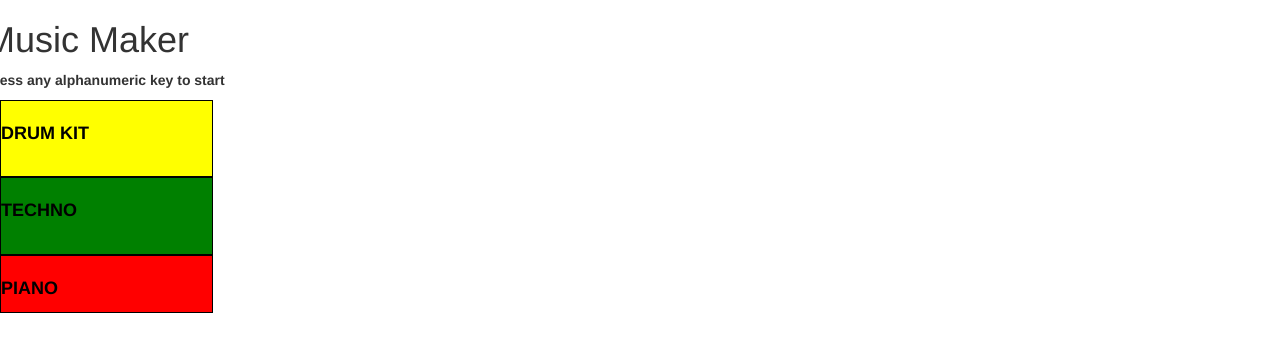
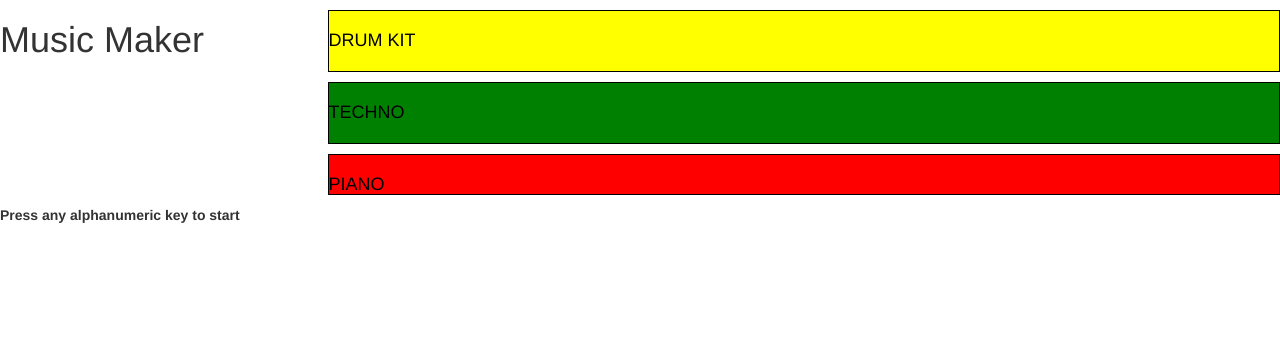
Before and after one commit to ColinSulli/TriviaTime, a plain HTML site: page index.html in a window 1280 px wide. Drawn offline with nearby package versions, Linux system fonts and the light colour scheme.

Commit message:
updated html, incomplete

```diff
--- a/index.html
+++ b/index.html
@@ -11,18 +11,13 @@
     <!-- Optional theme -->
     <link rel="stylesheet" href="https://maxcdn.bootstrapcdn.com/bootstrap/3.3.7/css/bootstrap-theme.min.css" integrity="sha384-rHyoN1iRsVXV4nD0JutlnGaslCJuC7uwjduW9SVrLvRYooPp2bWYgmgJQIXwl/Sp" crossorigin="anonymous">
 
-    <!-- JAVASCRIPT FILES -->
-    <script src="scripts/jquery.min.js"></script>
-    <script src="scripts/keys.js"></script>
-    <script src="scripts/master_dict.js"></script>
-    <script src="scripts/music_maker.js"></script>
-
     <!-- Latest compiled and minified JavaScript -->
     <script src="https://maxcdn.bootstrapcdn.com/bootstrap/3.3.7/js/bootstrap.min.js" integrity="sha384-Tc5IQib027qvyjSMfHjOMaLkfuWVxZxUPnCJA7l2mCWNIpG9mGCD8wGNIcPD7Txa" crossorigin="anonymous"></script>
 
     <!-- JAVASCRIPT FILES -->
     <script src="scripts/jquery.min.js"></script>
     <script src="scripts/keys.js"></script>
+    <script src="scripts/master_dict.js"></script>
     <script src="scripts/music_maker.js"></script>
 
     <!-- FAVICON -->
@@ -51,28 +46,20 @@
 <!-- HTML -->
 <body>
         <div class="row" id="header">
-            <h1>Music Maker</h1>
-            <p>Press any alphanumeric key to start</p>
-            <!-- FIXME: can add cool logo or icon instead of just text -->
+            <div class="col-xs-3" id="title">
+                <h1>Music Maker</h1>
+            </div>
+
+            <div class="col-xs-9" id="genre_selector">
+                    <h4 id="drum_kit">DRUM KIT</h4>
+                    <h4 id="techno">TECHNO</h4>
+                    <h4 id="piano">PIANO</h4>
+            </div>
         </div>
 
 		<div id="body">
 
-            <div class="col-md-2" id="genre_selector" >
-                <div id="drum_kit" class="row">
-                    <p>DRUM KIT</p>
-                </div>
-                <div id="techno" class="row">
-                    <p>TECHNO</p>
-                </div>
-                <div id="piano" class="row">
-                    <p>PIANO</p>
-                </div>
-            </div>
-
-            <div id="main" class="col-md-10">
-
-            </div>
+            <p>Press any alphanumeric key to start</p>
 
         </div>
 
```
